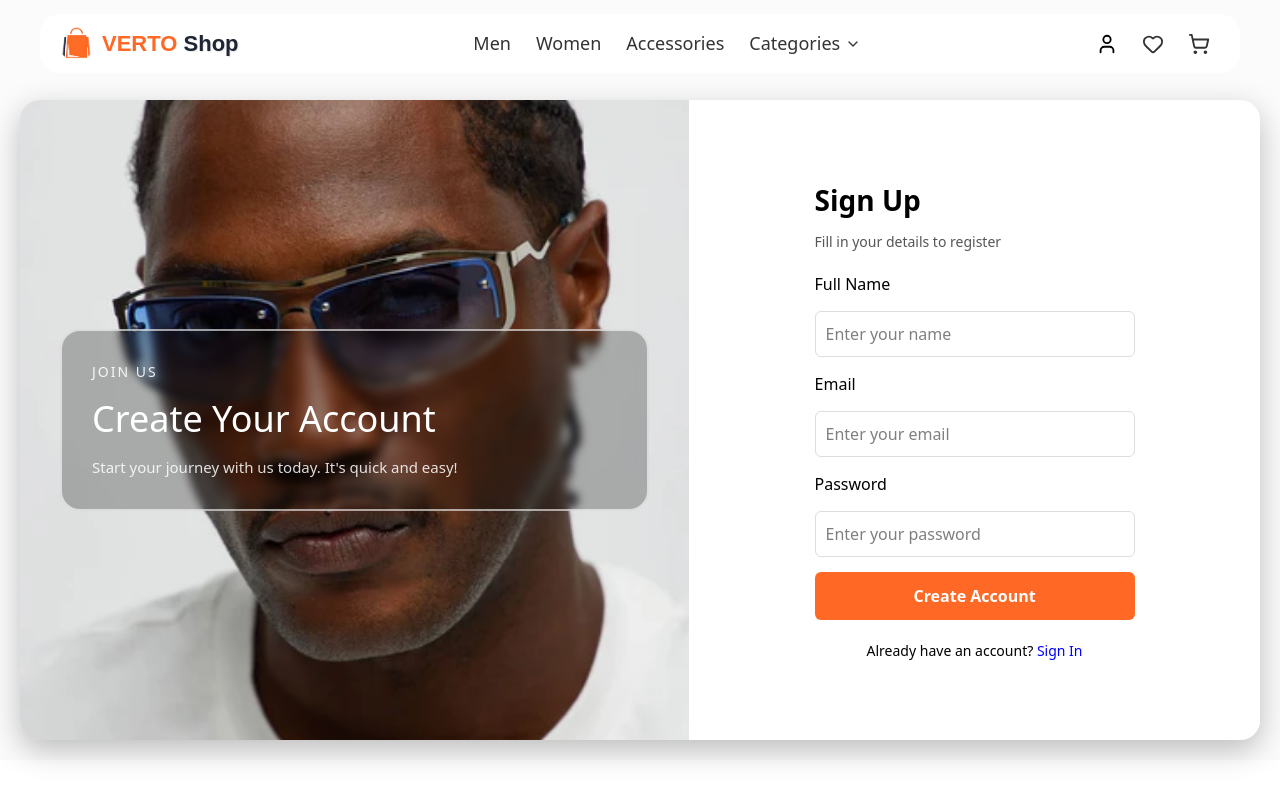
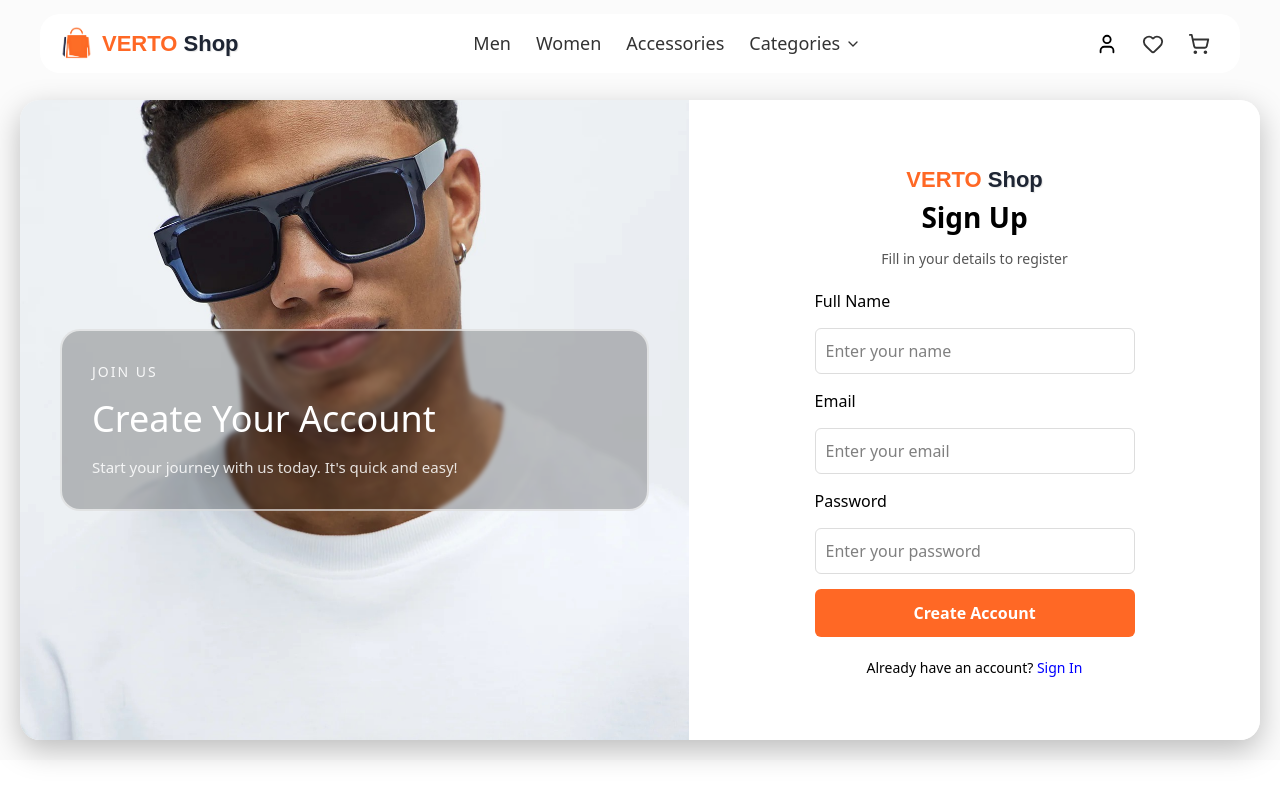
Before and after one commit to sawan-sawan/Verto-Shop, a React (Vite) app: page /login in a window 1280 px wide. Shown: the top 800 px of the page. Built offline with nearby package versions, Linux system fonts and the light colour scheme; a web font is replaced by a local one.

Commit message:
loginchanges

```diff
--- a/src/pages/AuthLogin.css
+++ b/src/pages/AuthLogin.css
@@ -27,7 +27,7 @@
   justify-content: center;
   align-items: center;
   padding: 60px 40px;
-  background: url("/img/dimg3.webp");
+  background: url("/img/glases.jpg");
   background-repeat: no-repeat;
   background-size: cover;
   background-position: center;
@@ -40,8 +40,8 @@
   border-radius: 20px;
   padding: 30px;
   color: white;
-  background: rgba(0, 0, 0, 0.25);
-  backdrop-filter: blur(4px);
+  background: rgba(0, 0, 0, 0.238);
+  backdrop-filter: blur(2px);
 }
 
 .auth-quote-title {
@@ -64,6 +64,12 @@
 }
 
 /* Right Side */
+.loginlogo{
+  display: flex;
+  align-items: center;
+  justify-content: center;
+  flex-direction: row;
+}
 .auth-right {
   flex: 1;
   background: #fff;
@@ -82,12 +88,14 @@
   font-size: 28px;
   font-weight: bold;
   margin-bottom: 10px;
+  text-align: center;
 }
 
 .auth-subtitle {
   font-size: 14px;
   margin-bottom: 20px;
   color: #555;
+  text-align: center;
 }
 
 .auth-form {
@@ -161,7 +169,7 @@
 /* Tablets (<= 992px) */
 @media (max-width: 992px) {
   .auth-container {
-    flex-direction: column;
+    flex-direction: column-reverse;
     height: auto;
   }
 
--- a/src/pages/AuthLogin.jsx
+++ b/src/pages/AuthLogin.jsx
@@ -31,6 +31,13 @@ export default function AuthLogin() {
         {/* Right Side */}
         <div className="auth-right">
           <div className="auth-box">
+            <div className="loginlogo">
+
+              <span className="logo-text">
+                <span className="verto">VERTO</span>{" "}
+                <span className="shop">Shop</span>
+              </span>
+            </div>
             <h2 className="auth-title">
               {isLogin ? "Welcome Back" : "Sign Up"}
             </h2>
@@ -79,6 +86,7 @@ export default function AuthLogin() {
               {isLogin ? (
                 <>
                   Don’t have an account?{" "}
+
                   <span
                     onClick={() => setIsLogin(false)}
                     style={{ cursor: "pointer", color: "blue" }}
```
